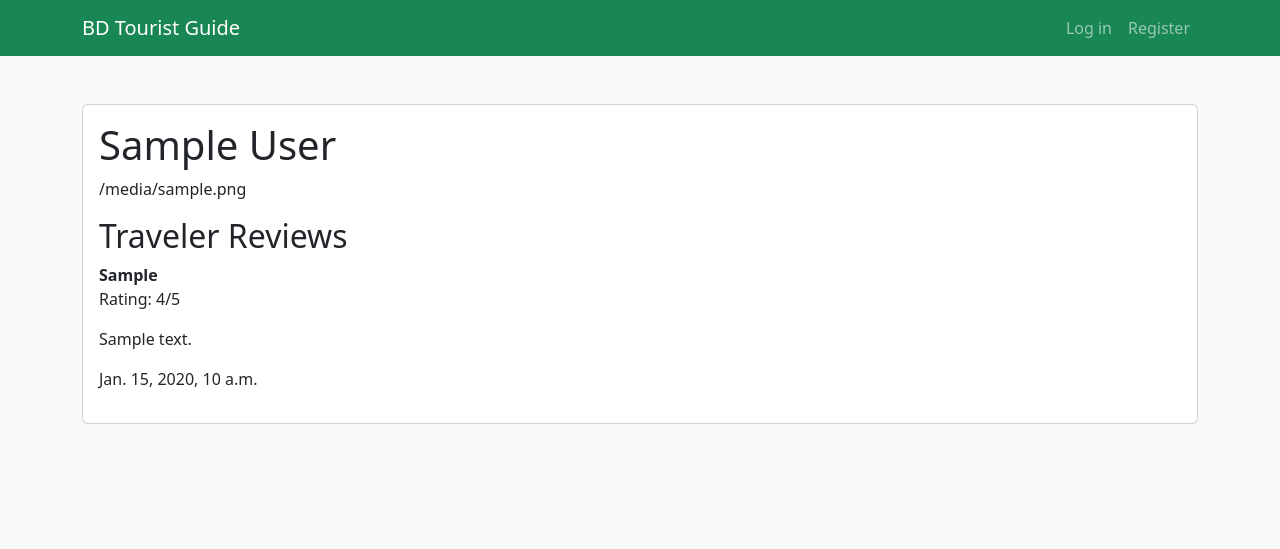
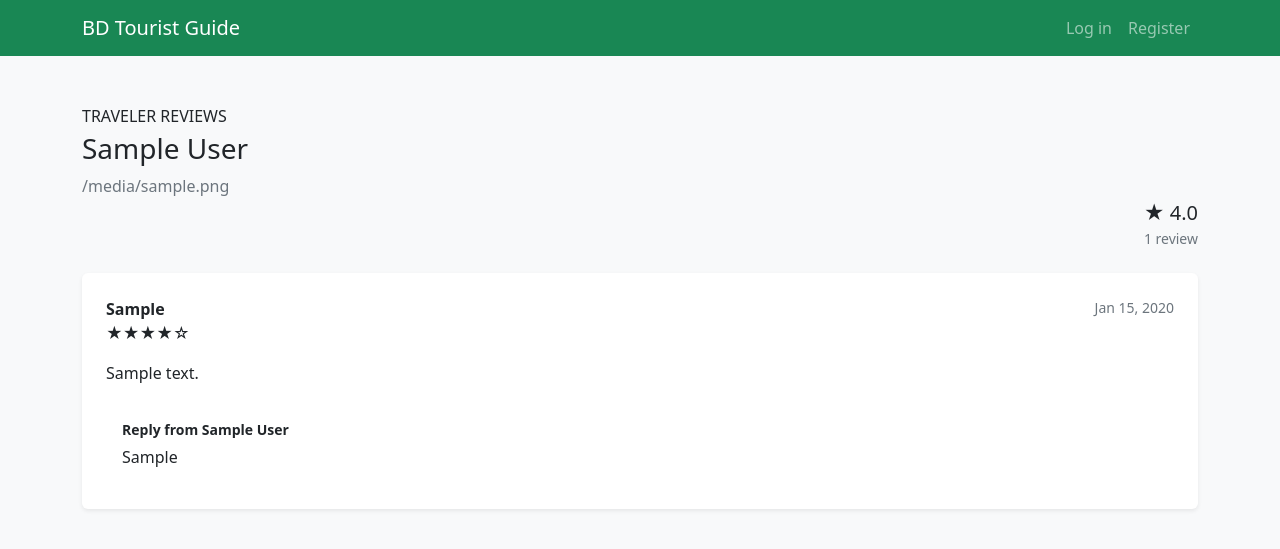
Before and after one commit to mdmhbllm/BD_Tourist_Guide, a Django app: template templates/accounts/guide_reviews.html in a window 1280 px wide. Shown: the top 549 px of the page. Run offline with Django 5.2, Linux system fonts and the light colour scheme; the template is opened without the code that fills it: most values are stand-ins (such as "Sample title", 1, 10 or a date in 2020).

Commit message:
Update guide_reviews.html
fixed error

```diff
--- a/templates/accounts/guide_reviews.html
+++ b/templates/accounts/guide_reviews.html
@@ -1,39 +1,6 @@
 {% extends "base.html" %}
-
-{% block title %}Reviews for {{ application.full_name }}{% endblock %}
-
+{% block title %}Reviews for {{ guide.full_name }} | BD Tourist Guide{% endblock %}
 {% block content %}
-
-<div class="card">
-    <div class="card-body">
-
-        <h1>{{ application.full_name }}</h1>
-
-        <p>{{ application.areas_covered }}</p>
-
-        <h2>Traveler Reviews</h2>
-
-        {% if reviews %}
-            {% for review in reviews %}
-
-                <div class="review-card">
-                    <strong>{{ review.traveler.first_name }}</strong>
-
-                    <p>Rating: {{ review.rating }}/5</p>
-
-                    <p>{{ review.review_text }}</p>
-
-                    <p>{{ review.created_at }}</p>
-                </div>
-
-            {% empty %}
-                <p>No reviews available.</p>
-            {% endfor %}
-        {% else %}
-            <p>No reviews yet.</p>
-        {% endif %}
-
-    </div>
-</div>
-
+<div class="section-heading mb-4"><div><span class="eyebrow">TRAVELER REVIEWS</span><h1 class="h3 mt-1">{{ guide.full_name }}</h1><p class="text-secondary mb-0">{{ guide.areas_covered }}</p></div><div class="text-end"><div class="guide-rating fs-5">{% if guide.review_count %}★ {{ guide.average_rating|floatformat:1 }}{% else %}New guide{% endif %}</div><div class="small text-secondary">{{ guide.review_count }} review{{ guide.review_count|pluralize }}</div></div></div>
+{% if reviews %}<div class="row g-3">{% for review in reviews %}<div class="col-12"><article class="review-card card border-0 shadow-sm"><div class="card-body p-4"><div class="d-flex justify-content-between align-items-start"><div><strong>{{ review.booking.traveler.first_name|default:"Traveler" }}</strong><div class="review-stars" aria-label="{{ review.rating }} out of 5 stars">{% for star in "12345" %}{% if forloop.counter <= review.rating %}★{% else %}☆{% endif %}{% endfor %}</div></div><time class="small text-secondary" datetime="{{ review.created_at|date:'c' }}">{{ review.created_at|date:"M j, Y" }}</time></div><p class="mt-3 mb-0">{{ review.review_text|linebreaksbr }}</p>{% if review.guide_reply %}<div class="guide-reply mt-3 p-3 rounded-3"><strong class="small">Reply from {{ guide.full_name }}</strong><p class="mb-0 mt-1">{{ review.guide_reply|linebreaksbr }}</p></div>{% endif %}</div></article></div>{% endfor %}</div>{% else %}<div class="empty-state text-center p-5 rounded-4"><h2 class="h5">No reviews yet</h2><p class="text-secondary mb-0">Travelers can review this guide after a completed tour.</p></div>{% endif %}
 {% endblock %}
```
